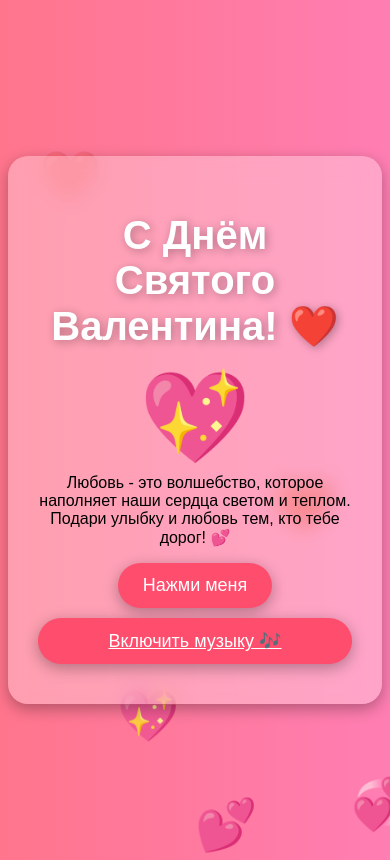
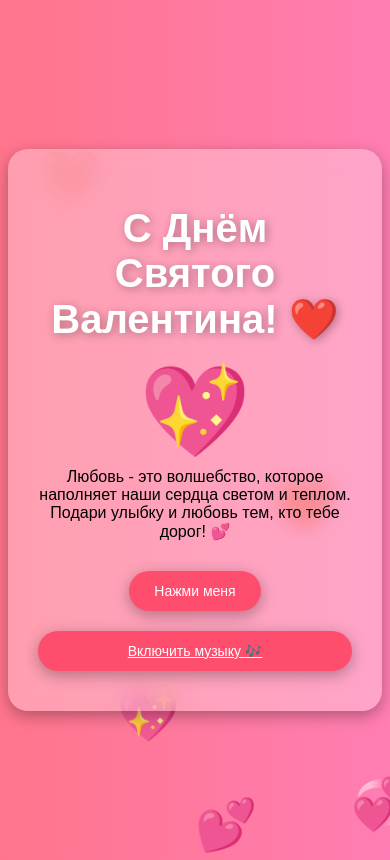
Before and after one commit to dinara6666/valentin, a plain HTML site: page index.html in a window 390 px wide. Shown: the top 860 px of the page. Drawn offline with Linux system fonts and the light colour scheme.

```diff
--- a/index.html
+++ b/index.html
@@ -79,8 +79,12 @@
         }
         @media (max-width: 768px) {
             h1 { font-size: 2.5em; }
-            .btn { font-size: 18px; padding: 12px 25px; }
-            #musicLink { margin-top: 10px; }
+            .btn {
+                font-size: 14px;
+                padding: 12px 25px;
+                margin-top: 30px;
+             }
+            #musicLink { margin-top: 20px; }
         }
     </style>
 </head>
```
